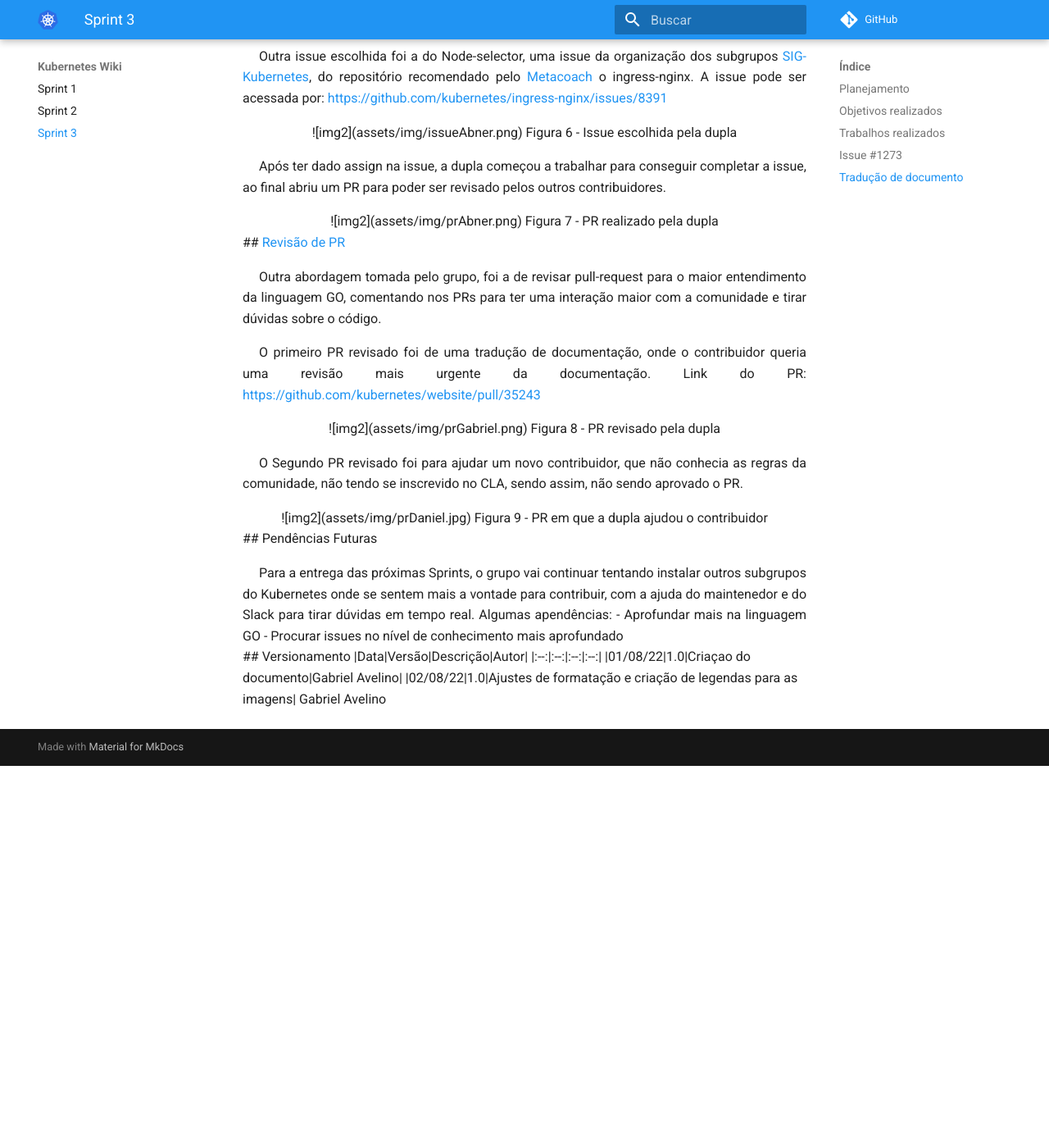
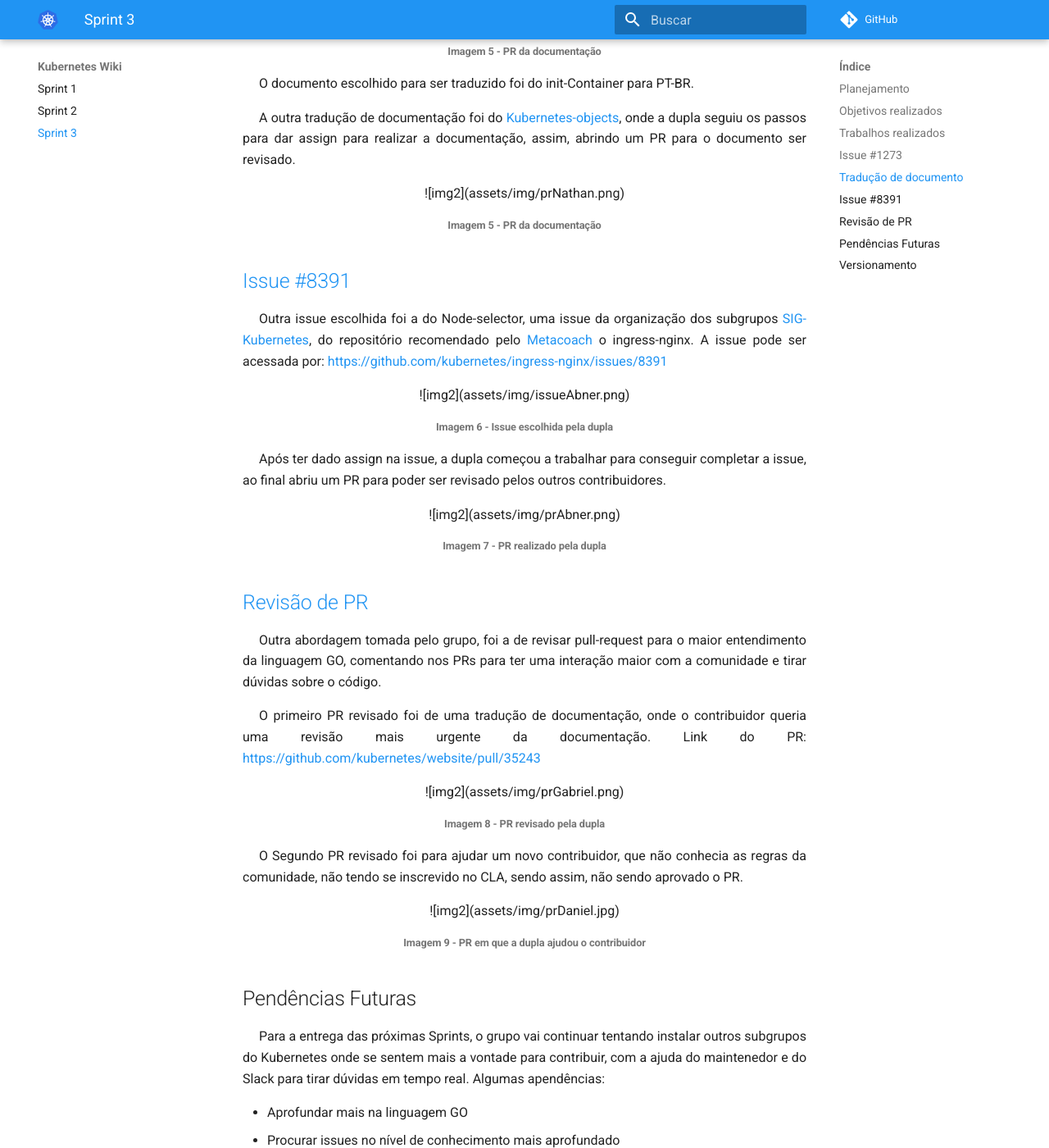
Before and after one commit to gces-2022-1-kubernetes/wiki, an MkDocs documentation site: the page built from docs/sprint3.md, in a window 1280 px wide and 1400 px high, scrolled down 1569 px. Shown: the whole window at 82% size. Built offline with MkDocs 1.6.1 and Material for MkDocs 9.7.7, drawn with Linux system fonts in a browser that asks for light colours; comment, search, counter and statistics services are not loaded; before the commit the page ends 2503 px from its top, so only the background shows below that; some of the changed text lies outside the part shown.

Commit message:
Ajustes de formatação

```diff
--- a/docs/sprint3.md
+++ b/docs/sprint3.md
@@ -6,11 +6,18 @@
 Para a Sprint 3 o grupo resolveu iniciar a tocar no repositório mais a fundo, já que o estudo na linguagem Go vem acontecendo desde as primeiras Sprints. Com a divisão em <a>pair programming</a>, cada dupla resolveu pegar uma issue para resolver, a divisão das duplas foi seguido desde a primeira Sprint. Com a ajuda dos conteúdos estudados em Go e do canal de ajuda fornecido pelo próprio <a>Kubernetes</a> conhecido como <a>Slack</a>.
 </p>
 
-Duplas:
-- Geraldo Victor e Paulo Gontijo
-- Abner Filipe e Gabriel Avelino
-- Natanael Filho e Lorrany Oliveira
-- Daniel Alves e Gustave Persijin
+<center>
+
+|Duplas|
+|:-:|
+| Geraldo Victor e Paulo Gontijo|
+| Abner Filipe e Gabriel Avelino|
+| Natanael Filho e Lorrany Oliveira|
+| Daniel Alves e Gustave Persijin|
+
+</center>
+<h6 align = "center">Tabela 1: Duplas</h6>
+
 
 ## Objetivos realizados
 
@@ -41,7 +48,7 @@
 
 ![img1](assets/img/contribuicaoPaulo.jpg)
 
-Figura 1 - Issue escolhida pelo grupo
+<h6 align = "center">Imagem 1 - Issue escolhida pelo grupo</h6>
 
 </center>
 
@@ -55,7 +62,7 @@
 
 ![img2](assets/img/conversaPaulo.jpg)
 
-Figura 2 - Conversa com o contribuidor
+<h6 align = "center">Imagem 2 - Conversa com o contribuidor</h6>
 
 </center>
 
@@ -63,7 +70,7 @@
 
 ![img2](assets/img/conversaPaulo2.jpg)
 
-Figura 3 - Conversa com o contribuidor
+<h6 align = "center">Imagem 3 - Conversa com o contribuidor</h6>
 
 </center>
 
@@ -77,7 +84,7 @@
 
 ![img2](assets/img/prPaulo.jpg)
 
-Figura 4 - PR realizado pela dupla
+<h6 align = "center">Imagem 4 - PR realizado pela dupla</h6>
 
 </center>
 
@@ -85,13 +92,13 @@
 
 <p style="text-indent: 20px; text-align: justify">
 Além da issue acima foi realizado uma tradução de documentação para PT-BR, seguindo as regras de contribuição, onde tem que dar o assign no excell, escolhendo a documentação desejada para tradução.
-<p>
+</p>
 
 <center>
 
 ![img2](assets/img/prGeraldo.png)
 
-Figura 5 - PR da documentação
+<h6 align = "center">Imagem 5 - PR da documentação </h6>
 
 </center>
 
@@ -109,7 +116,7 @@
 
 ![img2](assets/img/prNathan.png)
 
-Figura 5 - PR da documentação
+<h6 align = "center">Imagem 5 - PR da documentação  </h6>
 
 </center>
 
@@ -124,7 +131,7 @@
 
 ![img2](assets/img/issueAbner.png)
 
-Figura 6 - Issue escolhida pela dupla
+<h6 align = "center">Imagem 6 - Issue escolhida pela dupla </h6>
 
 </center>
 
@@ -137,7 +144,7 @@
 
 ![img2](assets/img/prAbner.png)
 
-Figura 7 - PR realizado pela dupla
+<h6 align = "center">Imagem 7 - PR realizado pela dupla</h6>
 
 </center>
 
@@ -155,7 +162,7 @@
 
 ![img2](assets/img/prGabriel.png)
 
-Figura 8 - PR revisado pela dupla
+<h6 align = "center">Imagem 8 - PR revisado pela dupla</h6>
 
 </center>
 
@@ -167,7 +174,7 @@
 
 ![img2](assets/img/prDaniel.jpg)
 
-Figura 9 - PR em que a dupla ajudou o contribuidor
+<h6 align = "center">Imagem 9 - PR em que a dupla ajudou o contribuidor</h6>
 
 </center>
 
@@ -175,16 +182,15 @@
 
 <p style="text-indent: 20px; text-align: justify">
 Para a entrega das próximas Sprints, o grupo vai continuar tentando instalar outros subgrupos do Kubernetes onde se sentem mais a vontade para contribuir, com a ajuda do maintenedor e do Slack para tirar dúvidas em tempo real. Algumas apendências:
+</p>
 
-    - Aprofundar mais na linguagem GO
-    - Procurar issues no nível de conhecimento mais aprofundado
-
-
-</p>
+* Aprofundar mais na linguagem GO
+* Procurar issues no nível de conhecimento mais aprofundado
 
 ## Versionamento
 
 |Data|Versão|Descrição|Autor|
 |:--:|:--:|:--:|:--:|
 |01/08/22|1.0|Criaçao do documento|Gabriel Avelino|
-|02/08/22|1.0|Ajustes de formatação e criação de legendas para as imagens| Gabriel Avelino
+|02/08/22|1.1|Ajustes de formatação e criação de legendas para as imagens| Gabriel Avelino |
+|02/08/22|1.2|Ajustes de formatação e criação de legendas para as imagens| Gabriel Avelino, Geraldo Victor, Paulo Gontijo, Lorrany Oliveira, Natanael Filho |
```
Also changed, not shown: docs/sprint2.md (+1 -1 lines).
